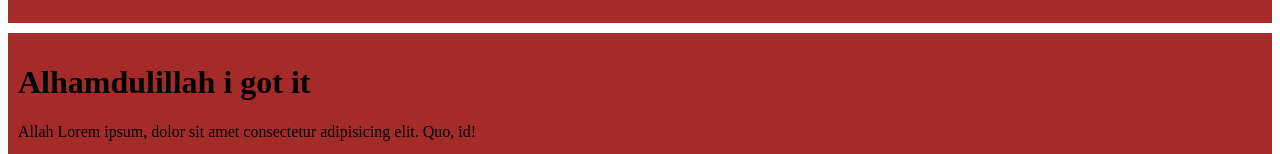
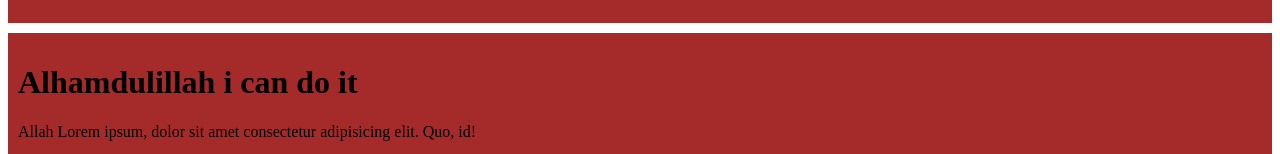
Before and after one commit to Abu-Said-56/simple-web, a plain HTML site: page index.html in a window 1280 px wide. Shown: the part 250-404 px from the top of the page. Drawn offline with Linux system fonts and the light colour scheme.

```diff
--- a/index.html
+++ b/index.html
@@ -16,7 +16,7 @@
     <p>Lorem ipsum dolor sit amet consectetur adipisicing elit. Sit, ad!</p>
   </div>
   <div>
-    <h1>Alhamdulillah i got it</h1>
+    <h1>Alhamdulillah i can do it</h1>
     <p>Allah Lorem ipsum, dolor sit amet consectetur adipisicing elit. Quo, id!</p>
   </div>
   <div>Allah Allah Allah Allah Allah;</div>
```
